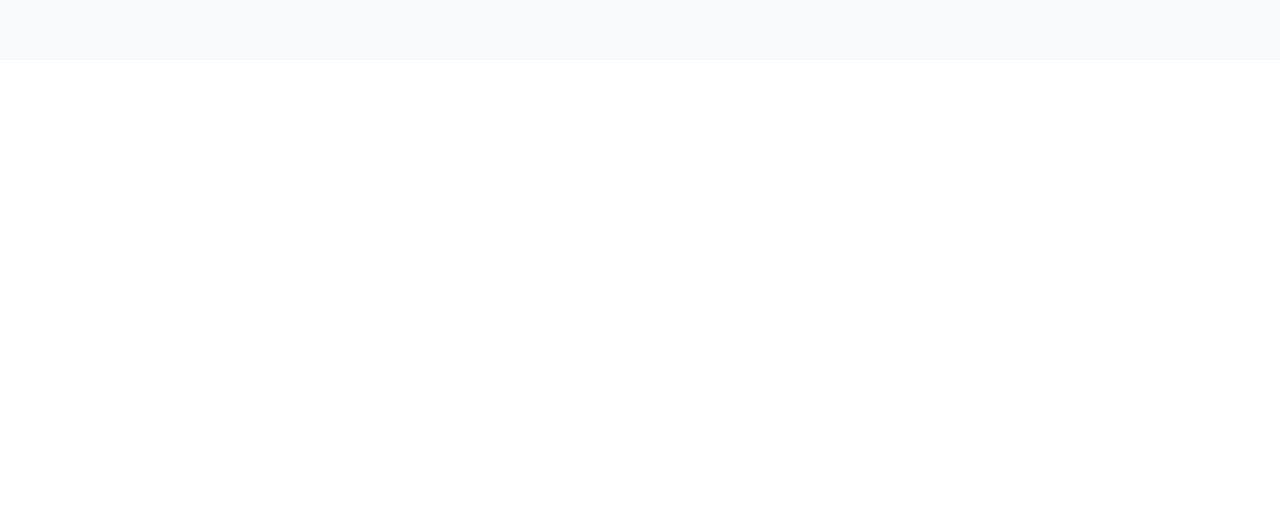
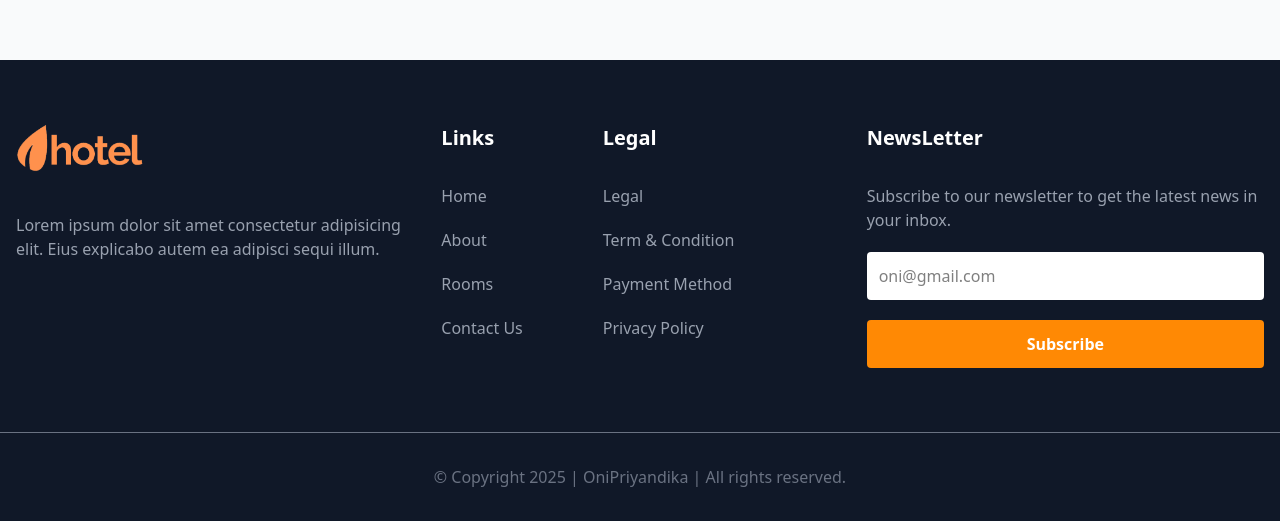
Before and after one commit to oniauliya99/booking-app, a Next.js app: page / in a window 1280 px wide. Shown: the part 740-1261 px from the top of the page. Before the commit the page ends 800 px from the top, so only its background shows below. Built offline with nearby package versions, Linux system fonts and the light colour scheme.

Commit message:
feat: footer

```diff
--- a/app/layout.tsx
+++ b/app/layout.tsx
@@ -2,6 +2,7 @@
 import { Poppins } from "next/font/google";
 import Navbar from "@/components/navbar/navbar";
 import "./globals.css";
+import Footer from "@/components/footer";
 
 const poppins = Poppins({
   variable: "--font-poppins",
@@ -24,6 +25,7 @@
       <body className={`${poppins.variable} antialiased`}>
         <Navbar />
         <main className="bg-gray-50 min-h-screen"> {children} </main>
+        <Footer />
       </body>
     </html>
   );
--- /dev/null
+++ b/components/footer.tsx
@@ -0,0 +1,94 @@
+import Image from "next/image";
+import Link from "next/link";
+
+const Footer = () => {
+  return (
+    <footer className="bg-gray-900">
+      <div className="max-w-screen mx-auto px-4 w-full py-10 md:py-16">
+        <div className="grid md:grid-cols-3 gap-7">
+          <div className="">
+            <Link href={"/"} className="mb-10 block ">
+              <Image
+                src="/logo.png"
+                width={128}
+                height={49}
+                alt="logo"
+                priority
+              />
+            </Link>
+            <p className="text-gray-400">
+              Lorem ipsum dolor sit amet consectetur adipisicing elit. Eius
+              explicabo autem ea adipisci sequi illum.
+            </p>
+          </div>
+          <div className="">
+            <div className="flex gap-20">
+              <div className="flex-1 md:flex-none">
+                <h4 className="mb-8 text-xl font-semibold text-white">Links</h4>
+                <ul className="list-item space-y-5 text-gray-400">
+                  <li>
+                    <Link href={"/"}>Home</Link>
+                  </li>
+                  <li>
+                    <Link href={"/about"}>About</Link>
+                  </li>
+                  <li>
+                    <Link href={"/room"}>Rooms</Link>
+                  </li>
+                  <li>
+                    <Link href={"/contact"}>Contact Us</Link>
+                  </li>
+                </ul>
+              </div>
+              <div className="flex-1 md:flex-none">
+                <h4 className="mb-8 text-xl font-semibold text-white">Legal</h4>
+                <ul className="list-item space-y-5 text-gray-400">
+                  <li>
+                    <Link href={"#"}>Legal</Link>
+                  </li>
+                  <li>
+                    <Link href={"#"}>Term & Condition</Link>
+                  </li>
+                  <li>
+                    <Link href={"#"}>Payment Method</Link>
+                  </li>
+                  <li>
+                    <Link href={"# "}>Privacy Policy</Link>
+                  </li>
+                </ul>
+              </div>
+            </div>
+          </div>
+          <div className="">
+            <h4 className="mb-8 text-xl font-semibold text-white">
+              NewsLetter
+            </h4>
+            <p className="text-gray-400 ">
+              Subscribe to our newsletter to get the latest news in your inbox.
+            </p>
+            <form action="#" className="mt-5">
+              <div className="mb-5">
+                <input
+                  type="email"
+                  className="w-full p-3 rounded-sm bg-white text-black focus:outline-none"
+                  placeholder="oni@gmail.com"
+                />
+              </div>
+              <button
+                type="button"
+                className="bg-orange-400 font-bold p-3 w-full text-center rounded-sm text-white hover:bg-orange-500 "
+              >
+                Subscribe
+              </button>
+            </form>
+          </div>
+        </div>
+      </div>
+      <div className="max-w-screen mx-auto px-4 border-t border-gray-500 py-8 text-center text-base text-gray-500">
+        &copy; Copyright 2025 | OniPriyandika | All rights reserved.
+      </div>
+    </footer>
+  );
+};
+
+export default Footer;
```
